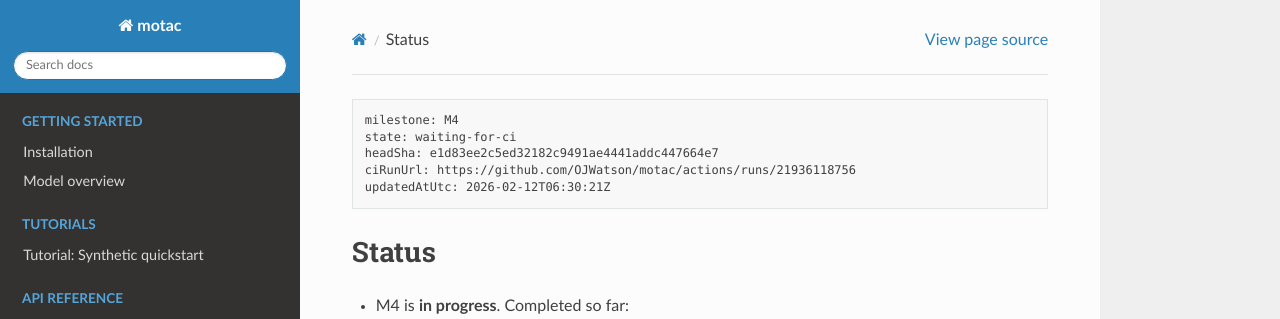
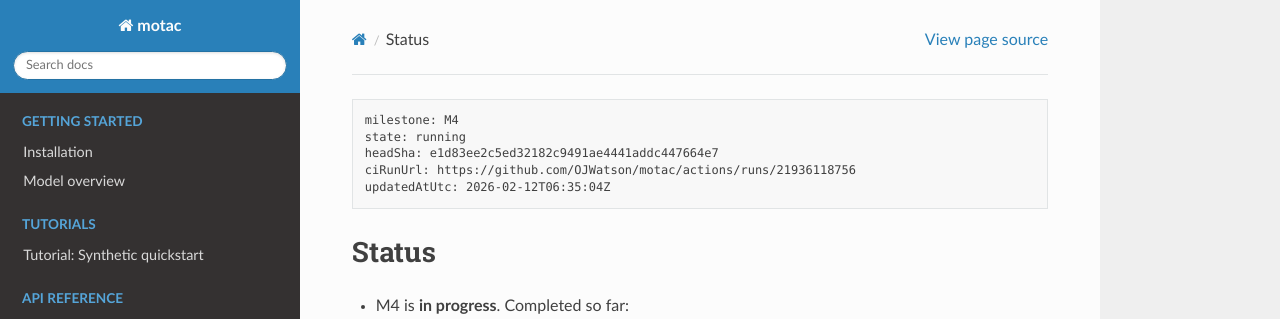
Before and after one commit to OJWatson/motac, a Sphinx documentation site: the page built from docs/STATUS.md, in a window 1280 px wide and 1045 px high. Shown: the top 319 px of the window. Built offline with Sphinx 7.4.7 and the Read the Docs theme 3.1.0, drawn with Linux system fonts in a browser that asks for light colours.

Commit message:
Docs: mark M4 running after green CI (cli boundary)

````diff
--- a/docs/STATUS.md
+++ b/docs/STATUS.md
@@ -1,9 +1,9 @@
 ```pm-status
 milestone: M4
-state: waiting-for-ci
+state: running
 headSha: e1d83ee2c5ed32182c9491ae4441addc447664e7
 ciRunUrl: https://github.com/OJWatson/motac/actions/runs/21936118756
-updatedAtUtc: 2026-02-12T06:30:21Z
+updatedAtUtc: 2026-02-12T06:35:04Z
 ```
 
 ## Status
````
